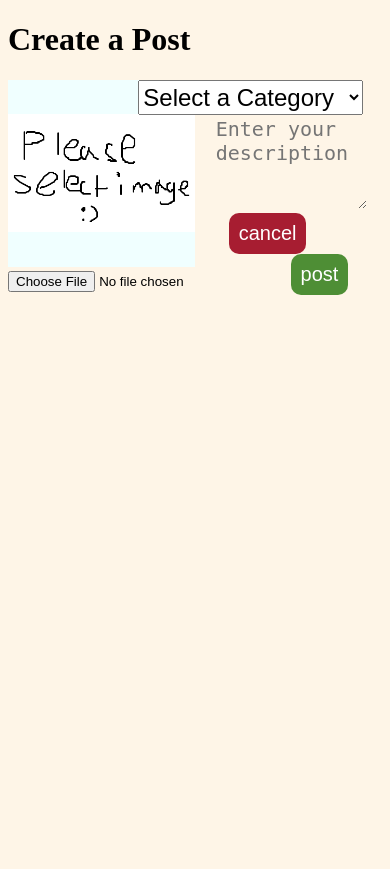
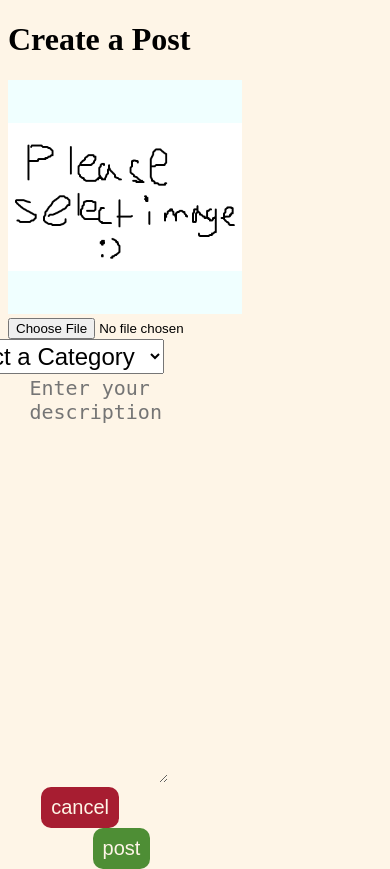
Before and after one commit to 2884069/InqPal, a Django app: template templates/inqpal/make_post.html in a window 390 px wide. Shown: the part 198-1067 px from the top of the page. Before the commit the page ends 493 px from the top, so only its background shows below. Run offline with Django 3.2, Linux system fonts and the light colour scheme; the template is opened without the code that fills it, so the values that code supplies are empty.

Commit message:
make post now far more responsive to windo size changes

```diff
--- a/static/css/make_post.css
+++ b/static/css/make_post.css
@@ -1,14 +1,13 @@
 #picture {
     float: left;
-    max-width: 50%;
+    width: 60vmin;
     position: relative;
 }
 
 
 #picture_preview {
     object-fit:contain;
-    width: 500px;
-    max-width: 100%;
+    width: inherit;
     aspect-ratio: 1/1;
     background-color: azure;
 }
@@ -17,9 +16,10 @@
 
 #right_form {
     float: left;
-    padding-inline: 5%;
+    padding-left: 5vw;
     position: relative;
-    width: 40%;
+    width: 35vw;
+    height: 60vh;
 }
 
 #category_input {
@@ -34,7 +34,7 @@
 #text_input {
     resize: both;
     width: 100%;
-    aspect-ratio: 2/1.211;
+    height: 80%;
     background-color: #FEF5E7;
     border: none;
     font-size:x-large;
@@ -48,12 +48,16 @@
     resize: both;
     padding: 10px;
     border: none;
-    color: white;
+    color: #FEF5E7;
     border-radius: 10px;
     text-decoration: none;
     display: inline-flex;
     justify-content: center;
     align-items: center;
+}
+
+#bottom_form *:hover {
+    background-color: #114B5F;
 }
 
 #cancel_botton {
```
